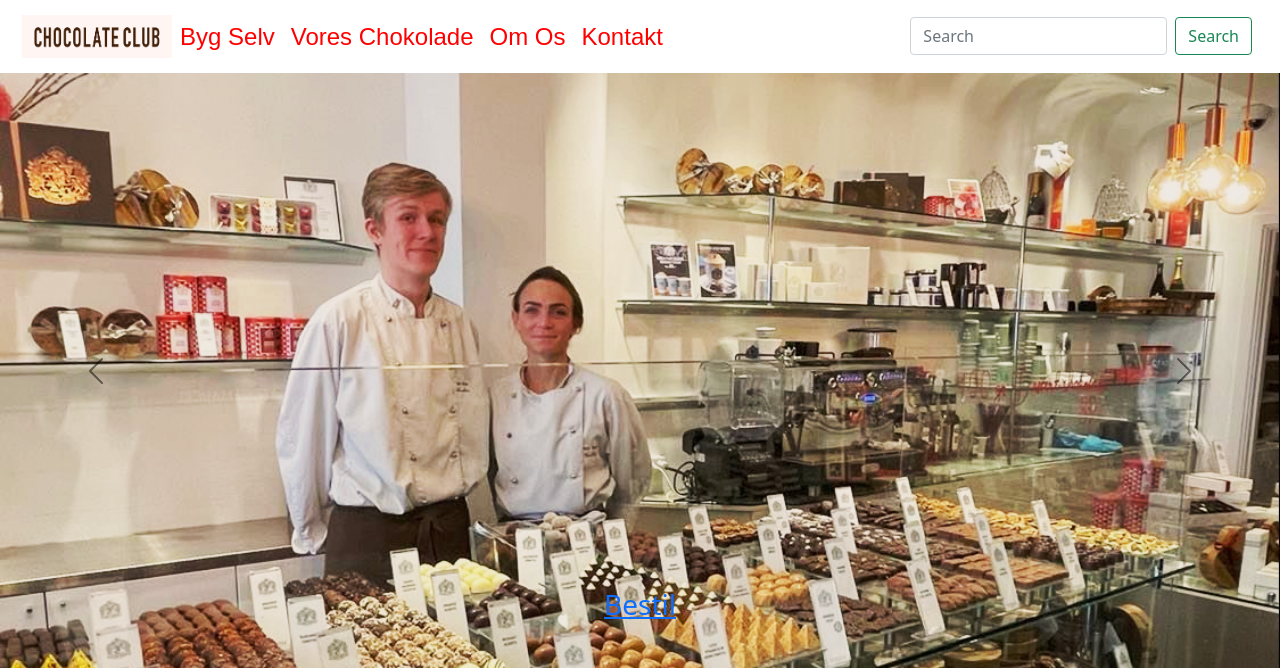
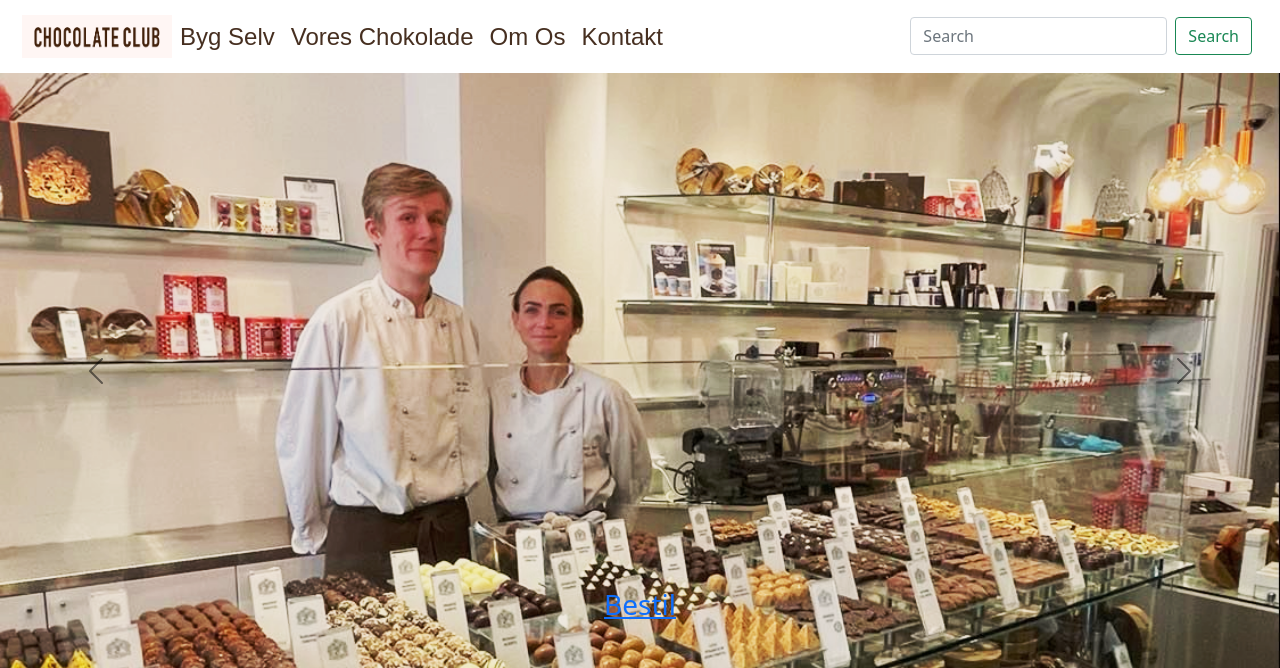
Before and after one commit to Viwite/ChocolateClub, a PHP site: page /index.php in a window 1280 px wide. Shown: the top 668 px of the page. Run offline with PHP 8.4, Linux system fonts and the light colour scheme; style sheets or scripts are compiled from the project's sources; some libraries are stand-ins or nearby versions.

Commit message:
ændret tekst på diverse overtekster både på menu og på index

```diff
--- a/BygSelv.php
+++ b/BygSelv.php
@@ -19,7 +19,7 @@
 
 <?php include "includes/navigation.php"; ?>
 
-<h1 class="text-1" style="text-align: center; font-family: Arial Rounded MT, sans-serif; color: red;">Byg Selv</h1>
+<h1 class="text-1" style="text-align: center; font-family: Arial Rounded MT, sans-serif; color: #462f20;">Byg Selv</h1>
 <section class="row" style="max-width: 100%">
     <div class="col-12 col-lg-4">
         <div class="small">
--- a/Includes/navigation.php
+++ b/Includes/navigation.php
@@ -17,16 +17,16 @@
                                                  alt="logo foto"></a>
                     </li>
                     <li class="nav-item">
-                        <a href="BygSelv.php"><h4 class="nav-link">Byg Selv</h4></a>
+                        <a href="BygSelv.php"><h4 class="nav-link" style="color: #462f20">Byg Selv</h4></a>
                     </li>
                     <li class="nav-item">
-                        <a href="voreschokolade.php"><h4 class="nav-link">Vores Chokolade</h4></a>
+                        <a href="voreschokolade.php"><h4 class="nav-link" style="color: #462f20">Vores Chokolade</h4></a>
                     </li>
                     <li class="nav-item">
-                        <a href="omos.php"><h4 class="nav-link">Om Os</h4></a>
+                        <a href="omos.php"><h4 class="nav-link" style="color: #462f20">Om Os</h4></a>
                     </li>
                     <li class="nav-item">
-                        <a href="contact.php"><h4 class="nav-link">Kontakt</h4></a>
+                        <a href="contact.php"><h4 class="nav-link" style="color: #462f20">Kontakt</h4></a>
                     </li>
                 </ul>
                 <form class="d-flex" role="search">
--- a/index.php
+++ b/index.php
@@ -61,7 +61,7 @@
 
 <section class="container-fluid bg-lime">
 
-    <h1 class="text-1" style="text-align: center; color: #452f1f; font-family: Arial Rounded MT Bold, sans serif">New</h1>
+    <h1 class="text-1" style="text-align: center; color: #452f1f; font-family: Arial Rounded MT, sans serif">New</h1>
     <div class="row">
         <div class="col-12 col-lg">
             <div class="">
```
